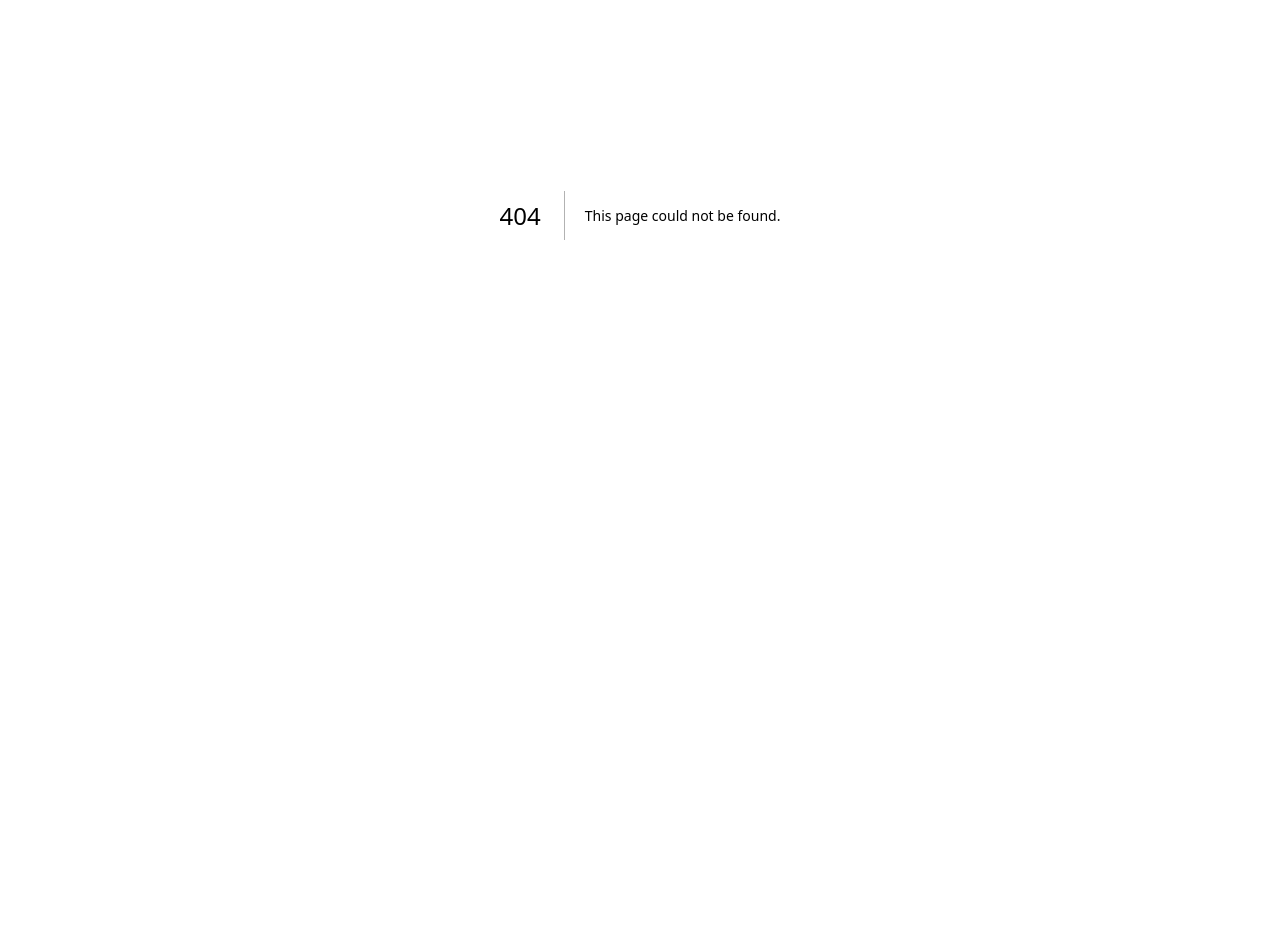
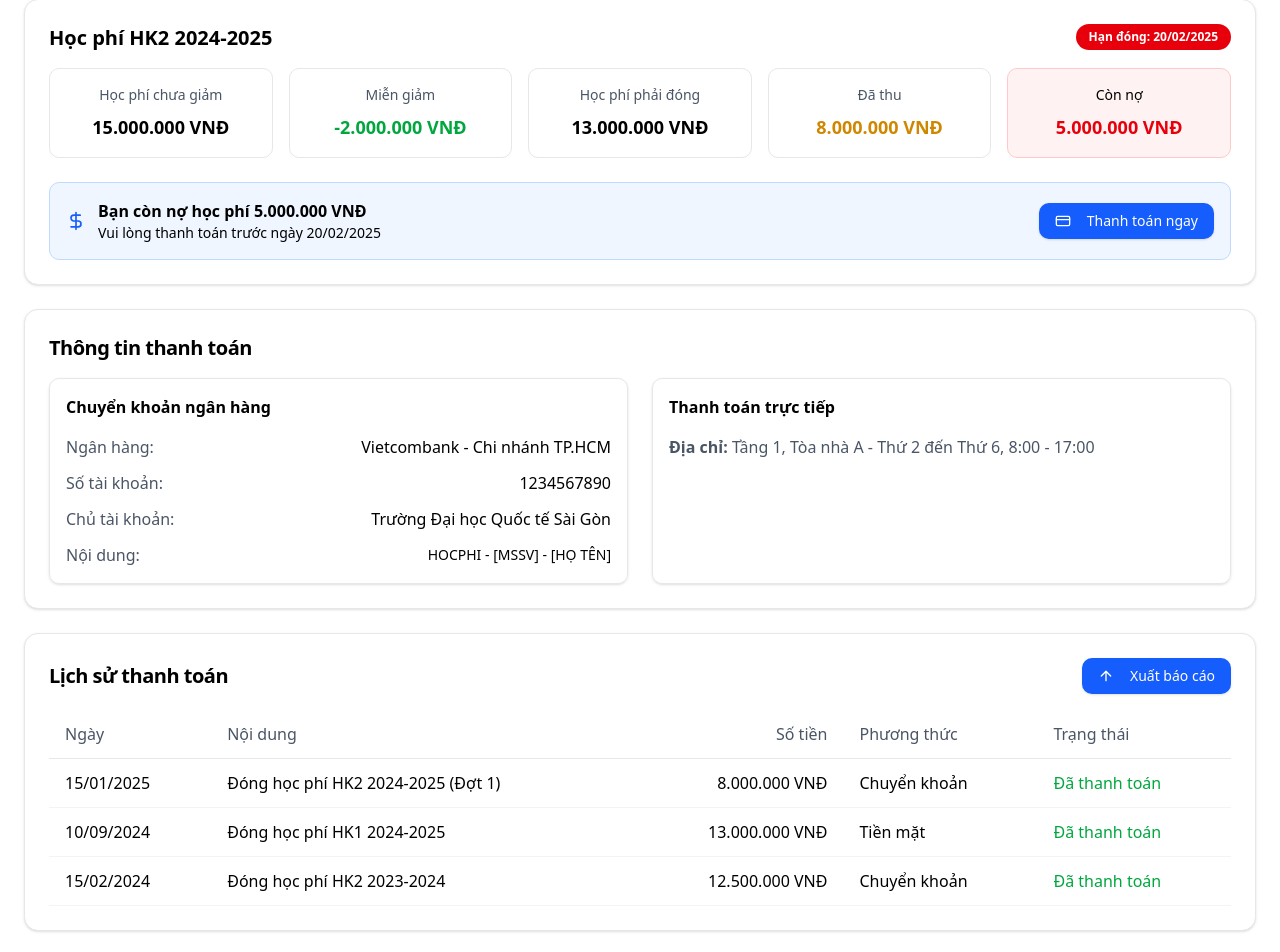
Before and after one commit to lat08/UniversityManagement, a Next.js app: page /tuition in a window 1280 px wide. Before the commit this address had no page. Shown: the part 185-1137 px from the top of the page. Before the commit the page ends 800 px from the top, so only its background shows below. Built offline with nearby package versions, Linux system fonts and the light colour scheme.

Commit message:
feat: Hoàn thiện trang tuition

```diff
--- /dev/null
+++ b/app/tuition/page.tsx
@@ -0,0 +1,231 @@
+"use client";
+
+import { Card, CardContent, CardHeader, CardTitle } from "@/app/components/ui/card";
+import { Header } from "@/app/components/header/header";
+import { Button } from "@/app/components/ui/button";
+import { Badge } from "@/app/components/ui/badge";
+import { Alert, AlertDescription } from "@/app/components/ui/alert";
+import {
+  CreditCard,
+  Download,
+  DollarSign,
+  AlertTriangle,
+  Banknote,
+  Calendar,
+  CheckCircle,
+  Clock,
+  ArrowUp
+} from "lucide-react";
+
+export default function PaymentPage() {
+  const handleMobileMenuToggle = () => {
+    // Handle mobile menu toggle
+  };
+  const bankInfo = {
+    bank: "Vietcombank - Chi nhánh TP.HCM",
+    accountNumber: "1234567890",
+    accountHolder: "Trường Đại học Quốc tế Sài Gòn",
+    content: "HOCPHI - [MSSV] - [HỌ TÊN]"
+  };
+
+  const directPaymentInfo = {
+    address: "Tầng 1, Tòa nhà A - Thứ 2 đến Thứ 6, 8:00 - 17:00"
+  };
+
+  const tuitionData = {
+    semester: "HK2 2024-2025",
+    originalFee: 15000000,
+    discount: -2000000,
+    payableFee: 13000000,
+    paid: 8000000,
+    outstanding: 5000000,
+    dueDate: "20/02/2025"
+  };
+
+  const paymentHistory = [
+    {
+      date: "15/01/2025",
+      content: "Đóng học phí HK2 2024-2025 (Đợt 1)",
+      amount: 8000000,
+      method: "Chuyển khoản",
+      status: "Đã thanh toán"
+    },
+    {
+      date: "10/09/2024",
+      content: "Đóng học phí HK1 2024-2025",
+      amount: 13000000,
+      method: "Tiền mặt",
+      status: "Đã thanh toán"
+    },
+    {
+      date: "15/02/2024",
+      content: "Đóng học phí HK2 2023-2024",
+      amount: 12500000,
+      method: "Chuyển khoản",
+      status: "Đã thanh toán"
+    }
+  ];
+
+  const formatCurrency = (amount: number) => {
+    return new Intl.NumberFormat('vi-VN').format(amount) + ' VNĐ';
+  };
+
+  const formatDate = (dateString: string) => {
+    return dateString;
+  };
+
+  return (
+    <div className="min-h-screen bg-white">
+      <Header onMobileMenuToggle={handleMobileMenuToggle} />
+      <div className="max-w-7xl mx-auto p-6 space-y-6">
+        {/* Header */}
+        <div className="mb-8">
+          <h1 className="text-2xl font-bold text-black mb-2">Học phí</h1>
+          <p className="text-gray-500">Thông tin học phí và lịch sử thanh toán</p>
+        </div>
+
+        {/* 1. Học phí kỳ 2 & cảnh báo nợ */}
+        <Card className="shadow-sm border border-gray-200">
+          <CardHeader className="pb-4">
+            <div className="flex justify-between items-start">
+              <div>
+                <h3 className="text-xl font-bold text-black">Học phí HK2 2024-2025</h3>
+              </div>
+              <Badge variant="destructive" className="bg-red-600 text-white px-3 py-1">
+                Hạn đóng: {tuitionData.dueDate}
+              </Badge>
+            </div>
+          </CardHeader>
+          <CardContent>
+            {/* 5 cards học phí */}
+            <div className="grid grid-cols-2 md:grid-cols-5 gap-4 mb-6">
+              <div className="text-center border border-gray-200 rounded-lg p-4 bg-white">
+                <p className="text-sm text-gray-600 mb-2">Học phí chưa giảm</p>
+                <p className="text-lg font-bold text-black">{formatCurrency(tuitionData.originalFee)}</p>
+              </div>
+
+              <div className="text-center border border-gray-200 rounded-lg p-4 bg-white">
+                <p className="text-sm text-gray-600 mb-2">Miễn giảm</p>
+                <p className="text-lg font-bold text-green-600">{formatCurrency(tuitionData.discount)}</p>
+              </div>
+
+              <div className="text-center border border-gray-200 rounded-lg p-4 bg-white">
+                <p className="text-sm text-gray-600 mb-2">Học phí phải đóng</p>
+                <p className="text-lg font-bold text-black">{formatCurrency(tuitionData.payableFee)}</p>
+              </div>
+
+              <div className="text-center border border-gray-200 rounded-lg p-4 bg-white">
+                <p className="text-sm text-gray-600 mb-2">Đã thu</p>
+                <p className="text-lg font-bold text-yellow-600">{formatCurrency(tuitionData.paid)}</p>
+              </div>
+
+              <div className="text-center border border-red-200 rounded-lg p-4 bg-red-50">
+                <p className="text-sm text-black mb-2">Còn nợ</p>
+                <p className="text-lg font-bold text-red-600">{formatCurrency(tuitionData.outstanding)}</p>
+              </div>
+            </div>
+
+            {/* Alert cảnh báo */}
+            <div className="bg-blue-50 border border-blue-200 rounded-lg p-4">
+              <div className="flex items-center gap-3">
+                <DollarSign className="h-5 w-5 text-blue-600 flex-shrink-0" />
+                <div className="flex-1">
+                  <p className="font-semibold text-black">Bạn còn nợ học phí {formatCurrency(tuitionData.outstanding)}</p>
+                  <p className="text-sm text-black">Vui lòng thanh toán trước ngày {tuitionData.dueDate}</p>
+                </div>
+                <Button className="bg-blue-600 hover:bg-blue-700 text-white px-4 py-2 rounded-lg">
+                  <CreditCard className="h-4 w-4 mr-2" />
+                  Thanh toán ngay
+                </Button>
+              </div>
+            </div>
+          </CardContent>
+        </Card>
+
+        {/* 2. Thông tin thanh toán */}
+        <Card className="shadow-sm border border-gray-200">
+          <CardHeader className="pb-4">
+            <CardTitle className="text-xl font-bold text-black">Thông tin thanh toán</CardTitle>
+          </CardHeader>
+          <CardContent className="grid md:grid-cols-2 gap-6">
+            {/* Box 1: Chuyển khoản ngân hàng */}
+            <div className="border border-gray-200 rounded-lg p-4 shadow-sm">
+              <h3 className="font-bold text-black mb-4">Chuyển khoản ngân hàng</h3>
+              <div className="space-y-3">
+                <div className="flex justify-between items-center">
+                  <span className="text-gray-600">Ngân hàng:</span>
+                  <span className="text-black">{bankInfo.bank}</span>
+                </div>
+                <div className="flex justify-between items-center">
+                  <span className="text-gray-600">Số tài khoản:</span>
+                  <span className="text-black font-mono">{bankInfo.accountNumber}</span>
+                </div>
+                <div className="flex justify-between items-center">
+                  <span className="text-gray-600">Chủ tài khoản:</span>
+                  <span className="text-black">{bankInfo.accountHolder}</span>
+                </div>
+                <div className="flex justify-between items-center">
+                  <span className="text-gray-600">Nội dung:</span>
+                  <span className="text-black font-mono text-sm">{bankInfo.content}</span>
+                </div>
+              </div>
+            </div>
+
+            {/* Box 2: Thanh toán trực tiếp */}
+            <div className="border border-gray-200 rounded-lg p-4 shadow-sm">
+              <h3 className="font-bold text-black mb-4">Thanh toán trực tiếp</h3>
+              <div className="space-y-2">
+                <p className="text-gray-600">
+                  <span className="font-semibold">Địa chỉ:</span> {directPaymentInfo.address}
+                </p>
+              </div>
+            </div>
+          </CardContent>
+        </Card>
+
+        {/* 3. Lịch sử thanh toán */}
+        <Card className="shadow-sm border border-gray-200">
+          <CardHeader className="pb-4">
+            <div className="flex flex-col md:flex-row md:items-center md:justify-between gap-4">
+              <CardTitle className="text-xl font-bold text-black">Lịch sử thanh toán</CardTitle>
+              <Button className="bg-blue-600 hover:bg-blue-700 text-white px-4 py-2 rounded-lg">
+                <ArrowUp className="h-4 w-4 mr-2" />
+                Xuất báo cáo
+              </Button>
+            </div>
+          </CardHeader>
+          <CardContent>
+            <div className="overflow-x-auto">
+              <table className="w-full border-collapse">
+                <thead>
+                  <tr className="border-b border-gray-200">
+                    <th className="text-left py-3 px-4 font-medium text-gray-600">Ngày</th>
+                    <th className="text-left py-3 px-4 font-medium text-gray-600">Nội dung</th>
+                    <th className="text-right py-3 px-4 font-medium text-gray-600">Số tiền</th>
+                    <th className="text-left py-3 px-4 font-medium text-gray-600">Phương thức</th>
+                    <th className="text-left py-3 px-4 font-medium text-gray-600">Trạng thái</th>
+                  </tr>
+                </thead>
+                <tbody>
+                  {paymentHistory.map((payment, index) => (
+                    <tr key={index} className="border-b border-gray-100">
+                      <td className="py-3 px-4 text-black">{formatDate(payment.date)}</td>
+                      <td className="py-3 px-4 text-black">{payment.content}</td>
+                      <td className="py-3 px-4 text-right font-medium text-black">
+                        {formatCurrency(payment.amount)}
+                      </td>
+                      <td className="py-3 px-4 text-black">{payment.method}</td>
+                      <td className="py-3 px-4">
+                        <span className="text-green-600 font-medium">{payment.status}</span>
+                      </td>
+                    </tr>
+                  ))}
+                </tbody>
+              </table>
+            </div>
+          </CardContent>
+        </Card>
+      </div>
+    </div>
+  );
+}
```
